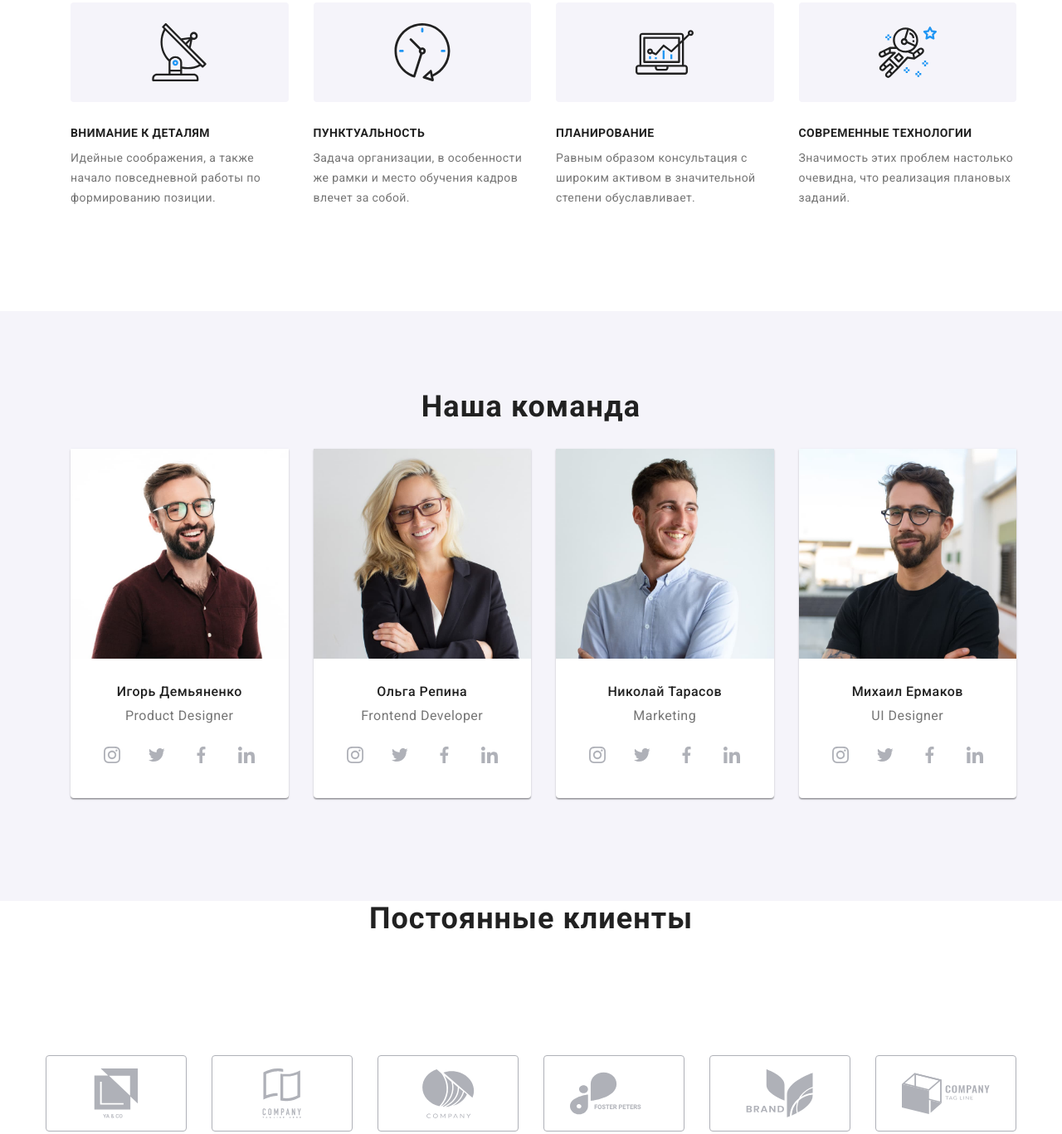
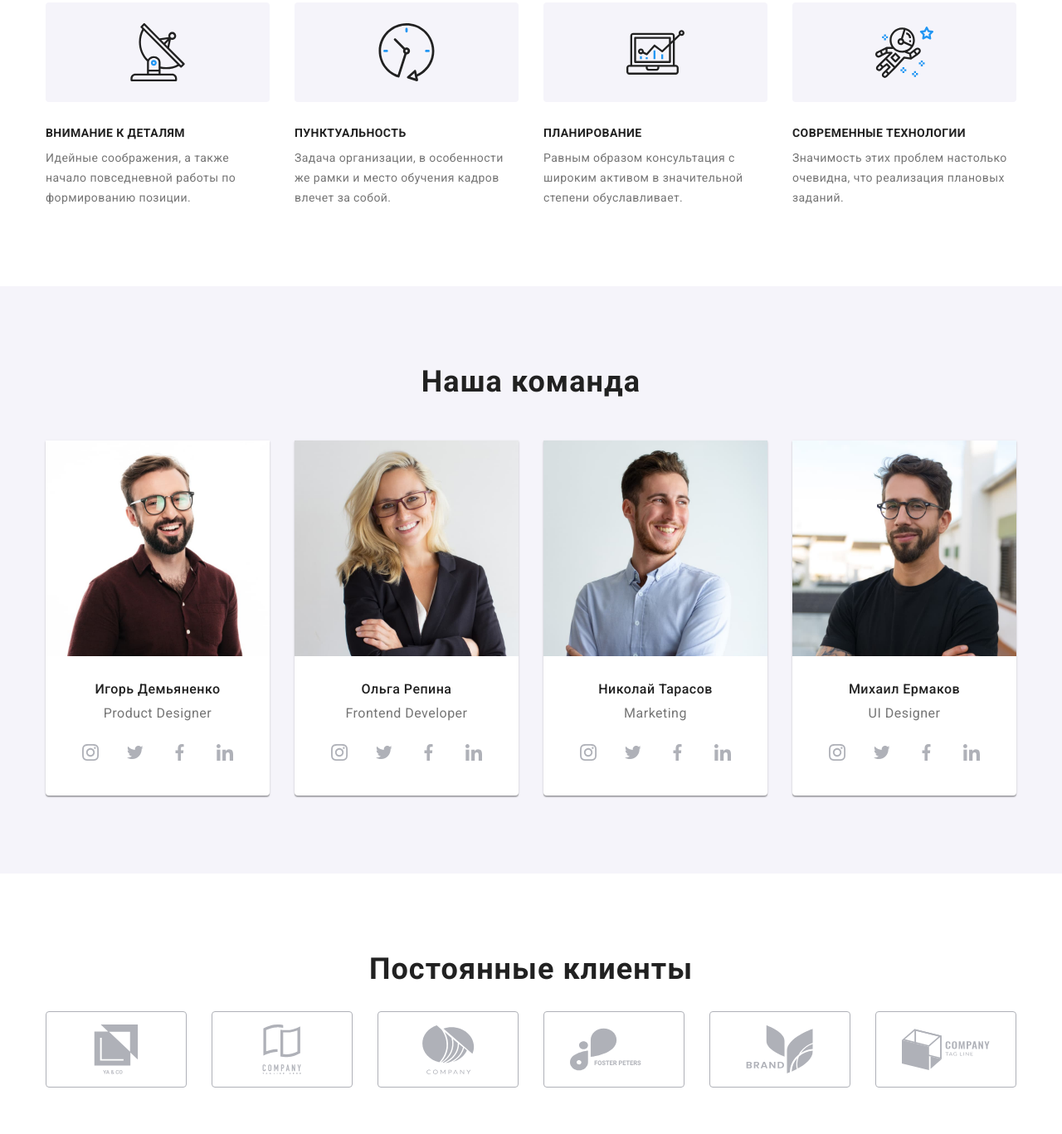
Before and after one commit to trotssvit/goit-markup-hw-08, a plain HTML site: page index.html in a window 1280 px wide. Shown: the part 91-1458 px from the top of the page at 83% size. Drawn offline with nearby package versions, Linux system fonts and the light colour scheme.

Commit message:
main-section

```diff
--- a/index.html
+++ b/index.html
@@ -19,8 +19,8 @@
 
 </head>
 
-<body>
-  <!-- <header class="header">
+<!-- <body>
+  <header class="header">
     <div class="container">
       <nav class="page-nav">
         <a lang="en" href="" class="logo logo-dark logo-header list">Web<span>Studio</span></a>
@@ -52,15 +52,15 @@
         </a>
       </div>
     </div>
-  </header> -->
+  </header>
   <main>
-    <!-- <section class="hero-content">
+    <section class="hero-content">
       <div class="container">
         <h1 class="hero-content__heading">Эффективные решения для вашего бизнеса</h1>
         <button data-modal-open type="button" class="hero-content__button">Заказать услугу</button>
       </div>
     </section> -->
-    <section class="section">
+<section class="section goals-sel">
   <div class="container">
     <ul class="goals list">
       <li class="goals__card">
@@ -297,7 +297,7 @@
   </div>
 </section>
 <section class="clients">
-      <div class="container clients-text">
+  <div class="container section">
     <h2 class="client-heading">Постоянные клиенты</h2>
 
     <ul class="client-list list">
@@ -346,7 +346,7 @@
     </ul>
   </div>
 </section>
-    <footer class="footer-space">
+<!-- <footer class="footer-space">
       <div class="container">
         <div class="address-links footer-content">
           <a lang="en" href="" class="logo logo__light list">Web<span>Studio</span></a>
@@ -414,7 +414,7 @@
           </form>
         </div>
       </div>
-    </footer>
+    </footer> -->
 
 
 <!-- ------------------Modal window------------------- -->
--- a/js/menu.js
+++ /dev/null
@@ -1,17 +0,0 @@
-
-(() => {
-  const refs = {
-    openMenuBtn: document.querySelector(".menu-open-btn"),
-    closeMenuBtn: document.querySelector(".menu-close-btn"),
-    menu: document.querySelector(".mob-menu"),
-    body: document.querySelector("body"),
-  };
-
-  refs.openMenuBtn.addEventListener("click", toggleMenu);
-  refs.closeMenuBtn.addEventListener("click", toggleMenu);
-
-  function toggleMenu() {
-    refs.menu.classList.toggle("is-hidden");
-    refs.body.classList.toggle("no-scroll");
-  }
-})();
--- a/sass/base/_reset.scss
+++ b/sass/base/_reset.scss
@@ -18,12 +18,12 @@ h6 {
 ul {
   margin: 0;
   padding-left: 0;
+  list-style: none;
 }
 
 img {
   display: block;
-  max-width: 100%;
-  height: auto;
+  width: 100%;
 }
 .list {
   list-style: none;
--- a/sass/base/_settings.scss
+++ b/sass/base/_settings.scss
@@ -19,8 +19,8 @@ body {
 .section {
   padding-top: 60px;
   padding-bottom: 60px;
-  @media screen and (min-width: 1200px) {
+  @media screen and (min-width: 768px) {
+    padding-top: 94px;
     padding-bottom: 94px;
-    padding-top: 94px;
   }
 }
--- a/sass/components/_container.scss
+++ b/sass/components/_container.scss
@@ -1,7 +1,9 @@
 .container {
   width: 100%;
-  margin: 0 auto;
-  padding: 0 15px;
+  height: auto;
+  margin: auto;
+  padding-left: 15px;
+  padding-right: 15px;
   @media screen and (min-width: 480px) {
     max-width: 480px;
   }
--- a/sass/layout/_clients.scss
+++ b/sass/layout/_clients.scss
@@ -1,34 +1,16 @@
-.clients-text {
-  padding-top: 94px;
-  padding-bottom: 94px;
-}
-
 .client-list {
-  // display: flex;
-  // flex-wrap: wrap;
-  // justify-content: center;
-  // align-items: center;
-  // @media screen and (min-width: 480px) {
-  //   display: flex;
-  //   flex-wrap: wrap;
-  //   // margin-bottom: 30px;
-  //   // margin-left: -30px;
-  // }
-  @media screen and (min-width: 480px) and (max-width: 1199px) {
-    display: flex;
-    flex-wrap: wrap;
-  }
-  @media screen and (min-width: 1200px) {
-    display: flex;
-    flex-wrap: nowrap;
-    padding-top: 94px;
-    padding-bottom: 94px;
-  }
+  display: flex;
+  justify-content: center;
+  align-items: center;
+  display: flex;
+  flex-wrap: wrap;
+  gap: 30px;
+  padding: 0;
 }
 
 .clients-net {
-  width: 106px;
-  height: 60px;
+  max-width: 106px;
+  max-height: 60px;
   fill: var(--team-bg-card);
   @extend %transition;
   .clients-a:hover & {
@@ -41,34 +23,38 @@
 }
 
 // .clients-list + .clients-list {
-//   margin-lreft: 30px;
-//   margin-bottom: 30px;
+//   margin-left: 30px;
 // }
 
 .client-heading {
   font-family: 'Roboto';
   font-style: normal;
   font-weight: 700;
-  font-size: 36px;
+  font-size: 28px;
   line-height: 1.17;
   text-align: center;
   letter-spacing: 0.03em;
 
   color: var(--nav-button-color);
-  margin-bottom: 50px;
+  margin-bottom: 30px;
+  @media screen and (min-width: 1200px) {
+    font-size: 36px;
+  }
 }
 
 .clients-a {
   display: flex;
+  width: 210px;
+
+  height: 92px;
+  align-items: center;
+  justify-content: center;
+
   padding: 0px 0px;
   background: var(--active-color-letters);
   border: 1px solid var(--team-bg-card);
   box-sizing: border-box;
   border-radius: 4px;
-  width: 170px;
-  height: 92px;
-  align-items: center;
-  justify-content: center;
   @extend %transition;
 
   &:hover {
@@ -79,65 +65,36 @@
   &:focus {
     border-color: var(--active-color);
   }
+  @media screen and (min-width: 768px) {
+    width: 226px;
+  }
+  @media screen and (min-width: 1200px) {
+    width: 170px;
+    height: 92px;
+    align-items: center;
+    justify-content: center;
+  }
 }
 .clients-list {
-  // // max-width: 210px;
-  // @media screen and (min-width: 480px) {
-  //   width: calc(100% / 2 - 30px);
-  //   margin-left: 30px;
-  // }
-
-  // @media screen and (min-width: 768px) {
-  //   width: calc(100% / 4 - 30px);
-  //   margin-left: 30px;
-  // }
-
-  // @media screen and (min-width: 1200px) {
-  //   width: calc(100% / 6 - 30px);
-  //   margin-left: 30px;
-  // }
-  height: 92px;
-  display: flex;
-  justify-content: center;
-  align-items: center;
-  @media screen and (max-width: 767px) {
-    flex-basis: calc((100% - 60px) / 2);
+  @media screen and (min-width: 480px) {
+    // display: flex;
+    // flex-wrap: wrap;
+    // gap: 30px;
+    max-width: 210px;
+    max-height: 92px;
+    align-items: center;
+    justify-content: center;
   }
-  @media screen and (min-width: 768px) and (max-width: 1199px) {
-    flex-basis: calc((100% - 90px) / 3);
-    margin-right: 30px;
+  @media screen and (min-width: 768px) {
+    max-width: 226px;
+    max-height: 92px;
+    align-items: center;
+    justify-content: center;
   }
   @media screen and (min-width: 1200px) {
     max-width: 170px;
-  }
-
-  &:nth-child(2n) {
-    @media screen and (min-width: 480px) and (max-width: 767px) {
-      margin-left: 30px;
-    }
-  }
-  &:nth-child(3n + 3) {
-    @media screen and (min-width: 768px) and (max-width: 1199px) {
-      margin-right: 0;
-    }
-  }
-  &:nth-child(-n + 4) {
-    @media screen and (min-width: 480px) and (max-width: 767px) {
-      margin-bottom: 30px;
-    }
-  }
-  &:nth-child(-n + 3) {
-    @media screen and (min-width: 768px) and (max-width: 1199px) {
-      margin-bottom: 30px;
-    }
-  }
-
-  &:not(:last-child) {
-    @media screen and (max-width: 480px) {
-      margin-bottom: 30px;
-    }
-    @media (min-width: 1200px) {
-      margin-right: 30px;
-    }
+    max-height: 92px;
+    align-items: center;
+    justify-content: center;
   }
 }
--- a/sass/layout/_goals.scss
+++ b/sass/layout/_goals.scss
@@ -1,31 +1,51 @@
 .goals {
+  margin-bottom: -30px;
   @media screen and (min-width: 768px) {
     display: flex;
     flex-wrap: wrap;
+    gap: 30px;
+  }
+  @media screen and (min-width: 1200px) {
+    margin-bottom: -30px;
   }
 }
+
 .goals__container {
   display: flex;
-
   justify-content: center;
   align-items: center;
+  width: 100%;
   height: 120px;
   border-radius: 4px;
   background-color: var(--portfolio-bt-bg);
+  margin-right: 0;
+  @media screen and (min-width: 768px) {
+    max-width: 354px;
+    justify-content: center;
+    align-items: center;
+  }
+  @media screen and (min-width: 1200px) {
+    max-width: 270px;
+    justify-content: center;
+    align-items: center;
+  }
+}
+
+.goals__card {
   margin-bottom: 30px;
 }
 
-.text-content {
-  max-width: 270px;
+.goals__text {
+  padding-top: 30px;
+  @media screen and (min-width: 768px) {
+    max-width: 354px;
+    text-align: left;
+  }
+  @media screen and (min-width: 1200px) {
+    max-width: 270px;
+    // text-align: left;
+  }
 }
-
-// .goals__card:not(:last-child) {
-//   margin-right: 30px;
-// }
-
-// .goals__text {
-//   padding-top: 30px;
-// }
 
 .text-caption {
   color: var(--title-color);
@@ -43,21 +63,12 @@
 }
 
 .text-content {
+  font-size: 14px;
   line-height: 1.71;
   letter-spacing: 0.03em;
-  font-size: 14px;
-  //   text-align: center;
-  display: inline;
-}
-.goals__card {
-  width: 100%;
-  margin-bottom: 30px;
+
   @media screen and (min-width: 768px) {
-    width: calc(100% / 2 - 30px);
-    margin-left: 30px;
-  }
-  @media screen and (min-width: 1200px) {
-    width: calc(100% / 4 - 30px);
-    // margin-left: 30px;
+    max-width: 354px;
+    text-align: left;
   }
 }
--- a/sass/layout/_portfolio.scss
+++ b/sass/layout/_portfolio.scss
@@ -1,3 +1,5 @@
+
+
 .list-button {
   margin-bottom: 50px;
 }
--- a/sass/layout/_team.scss
+++ b/sass/layout/_team.scss
@@ -1,5 +1,15 @@
 .section.team {
   background-color: var(--team-bg);
+}
+
+.our-team-pic {
+  // display: flex;
+  margin-top: 50px;
+  @media screen and (min-width: 768px) {
+    display: flex;
+    flex-wrap: wrap;
+    gap: 30px;
+  }
 }
 
 .section-team .box {
@@ -8,19 +18,21 @@
 
 .team-heading {
   font-weight: 700;
-  font-size: 36px;
-  line-height: 42px;
+  font-size: 28px;
+  line-height: 1.17;
   text-align: center;
   letter-spacing: 0.03em;
 
   color: var(--title-color);
-  margin-bottom: 30px;
+  @media screen and (min-width: 1200px) {
+    font-size: 36px;
+  }
 }
 
 .team-names {
   font-weight: 500;
   font-size: 16px;
-  line-height: 19px;
+  line-height: 1.19;
 
   letter-spacing: 0.03em;
   text-align: center;
@@ -34,19 +46,19 @@
     0px 2px 1px rgba(0, 0, 0, 0.2);
   border-radius: 0px 0px 4px 4px;
   background-color: var(--active-color-letters);
-  width: 100%;
-
-  justify-content: center;
-  align-items: center;
-  // width: 100%;
+  @media screen and (min-width: 768px) {
+    max-width: 354px;
+    max-height: 536px;
+  }
+  @media screen and (min-width: 1200px) {
+    max-width: 270px;
+    max-height: 428px;
+  }
+}
+.box:not(:last-child) {
   margin-bottom: 30px;
   @media screen and (min-width: 768px) {
-    width: calc(100% / 2 - 30px);
-    margin-left: 30px;
-  }
-  @media screen and (min-width: 1200px) {
-    width: calc(100% / 4 - 30px);
-    // margin-left: 30px;
+    margin-bottom: 0;
   }
 }
 
@@ -57,7 +69,7 @@
 
 .team-prof {
   font-size: 16px;
-  line-height: 19px;
+  line-height: 1.19;
   text-align: center;
   letter-spacing: 0.03em;
   margin-bottom: 16px;
@@ -91,11 +103,3 @@
 .social-network__items + .social-network__items {
   margin-left: 10px;
 }
-.our-team-pic {
-  @media screen and (min-width: 768px) {
-    display: flex;
-    flex-wrap: wrap;
-  }
-  // margin-bottom: -30px;
-  // margin-left: -30px;
-}
```
Also changed, not shown: css/main.css, css/main.min.css, 3 other files. Lines whose indentation alone changed are shown as unchanged.
